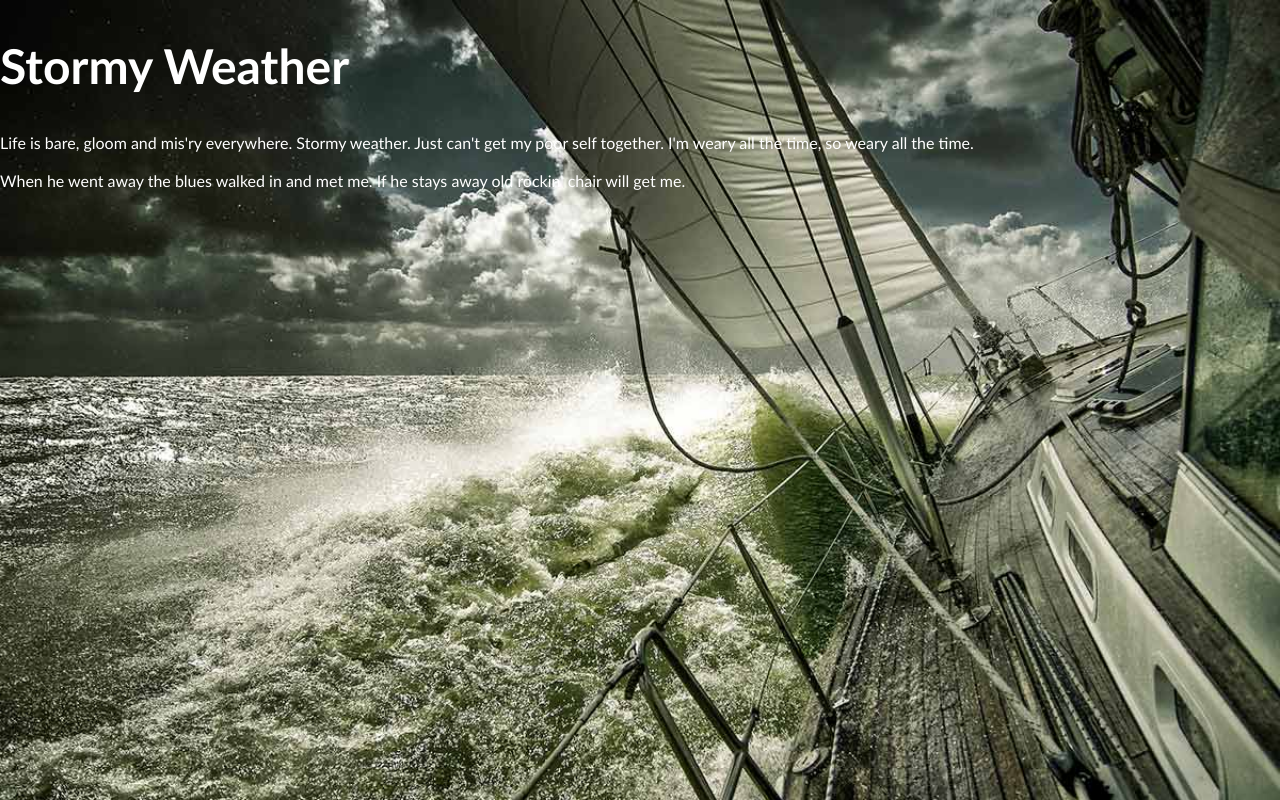
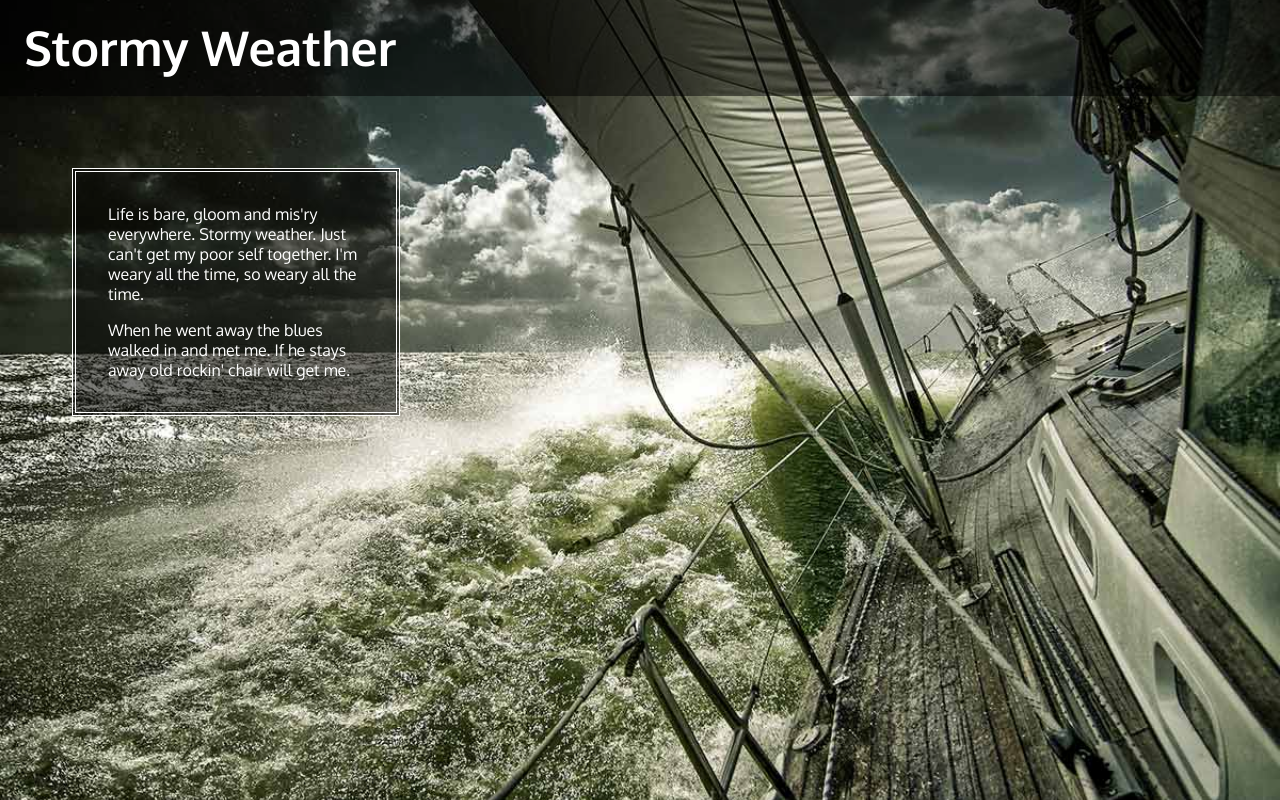
Before and after one commit to Brendon-Egolf/stormy-weather, a website: page src/index.html in a window 1280 px wide. Drawn offline with nearby package versions, Linux system fonts and the light colour scheme; files that its build step writes are made by us from their sources.

Commit message:
Working on the quote div

```diff
--- a/src/css/style.scss
+++ b/src/css/style.scss
@@ -1,14 +1,48 @@
-body {
-    background-image: url("../img/stormy-weather-background.jpg");
+@import url(http://fonts.googleapis.com/css?family=Oxygen:400,700);
+
+html {
+    //font-size: 2.5vh;
+    background: url("../img/stormy-weather-background.jpg") no-repeat center center fixed;
+    -webkit-background-size: cover;
+    -moz-background-size: cover;
+    -o-background-size: cover;
     background-size: cover;
-    color: white;
-    font-family: "Trebuchet MS", Arial, sans-serif;
 }
 
-h1 {
-    font-size: 3rem;
+body {
+    color: white;
+    font-family: Oxygen, Arial, sans-serif;
 }
 
-p {
-    //just for git
+header {
+    position: absolute;
+    top: 0;
+    left: 0;
+    right: 0;
+    padding-left: 1.5rem;
+    display: flex;
+    height: 96px;
+
+
+
+
+    background: rgba(0, 0, 0, .5);
+
+    h1 {
+        margin-top: 17px;
+        font-size: 3rem;
+    }
+
 }
+
+#caption {
+    margin-top: 168px;
+    margin-left: 72px;
+    width: 20%;
+
+    background: rgba(0, 0, 0, .5);
+
+    border: double white 4px;
+
+    padding: 1rem 2rem 1rem 2rem;
+}
--- a/src/index.html
+++ b/src/index.html
@@ -11,7 +11,7 @@
         <!-- Place favicon.ico in the root directory -->
 
         <link rel="stylesheet" href="css/normalize.css">
-        <link rel="stylesheet" href="css/main.css">
+        <!--<link rel="stylesheet" href="css/main.css">-->
         <link rel="stylesheet" href="css/style.css">
         <script src="js/vendor/modernizr-2.8.3.min.js"></script>
     </head>
```
Also changed, not shown: src/css/style.css, src/css/testing-git.txt (deleted), 1 other file.
